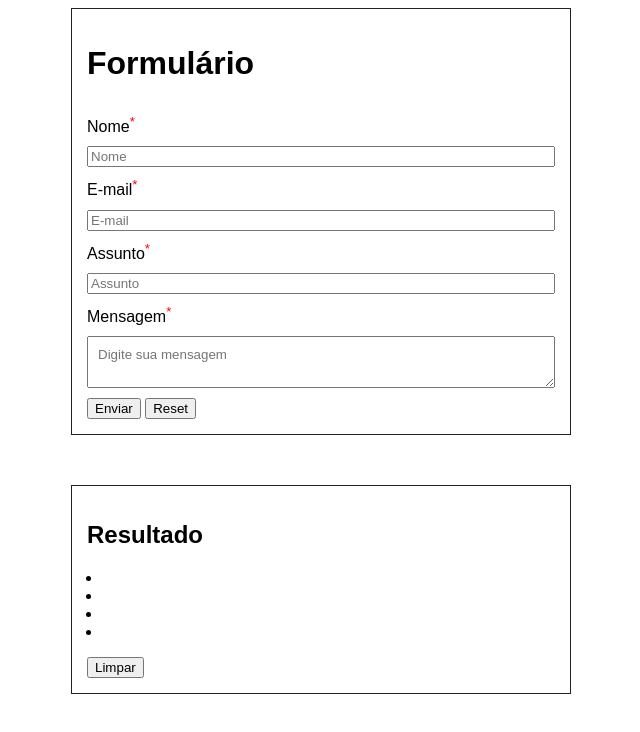
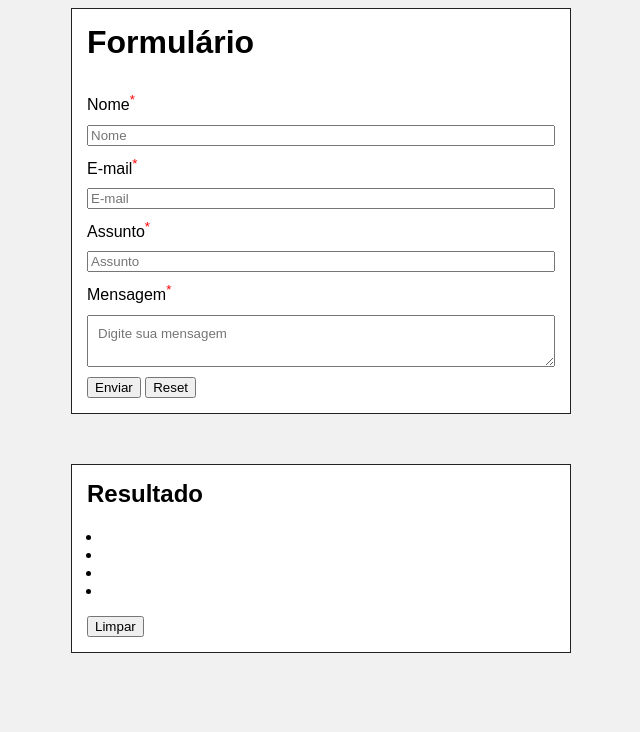
Before and after one commit to marllonpanisset/formulario-javascript, a plain HTML site: page formulario.html in a window 1280 px wide. Shown: the whole page, without its empty margins (319-959 px from the left). Drawn offline with Linux system fonts and the light colour scheme.

Commit message:
Ajuste no visual

```diff
--- a/main.css
+++ b/main.css
@@ -1,6 +1,10 @@
 * {
     box-sizing: border-box;
     font-family: Arial, Helvetica, sans-serif;
+}
+
+body {
+    background: #f1f1f1
 }
 
 form {
@@ -9,6 +13,11 @@ form {
     margin-right: auto;
     padding: 15px;
     border: solid 1px #222;
+    background: #fff;
+}
+
+form h1 {
+    margin-top: 0;
 }
 
 form label {
@@ -64,6 +73,11 @@ form input[type="reset"],
     margin-top: 50px;
     padding: 15px;
     border: 1px solid #222;
+    background: #fff;
+}
+
+#display h2 {
+    margin-top: 0;
 }
 
 #display ul {
```
